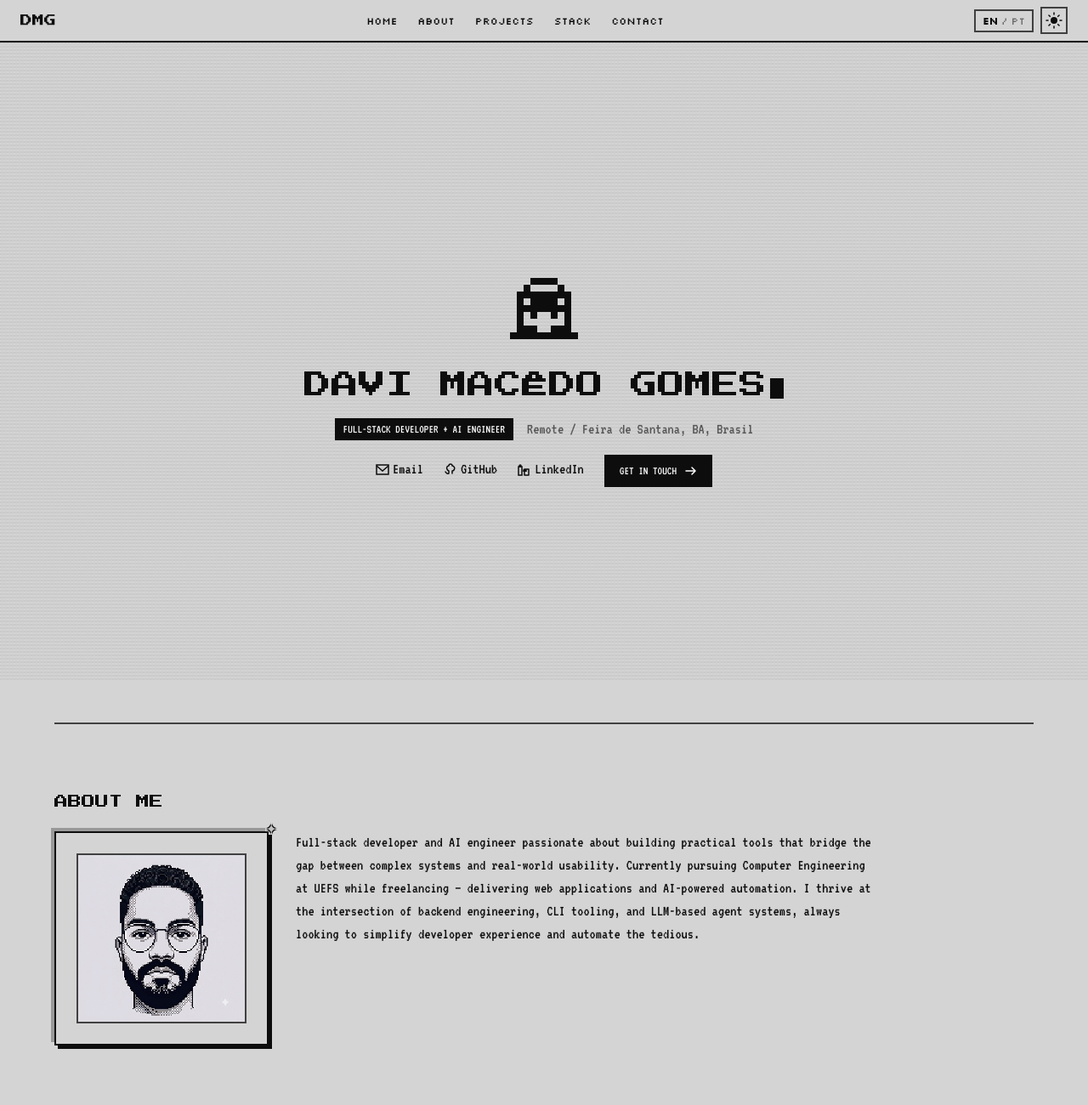
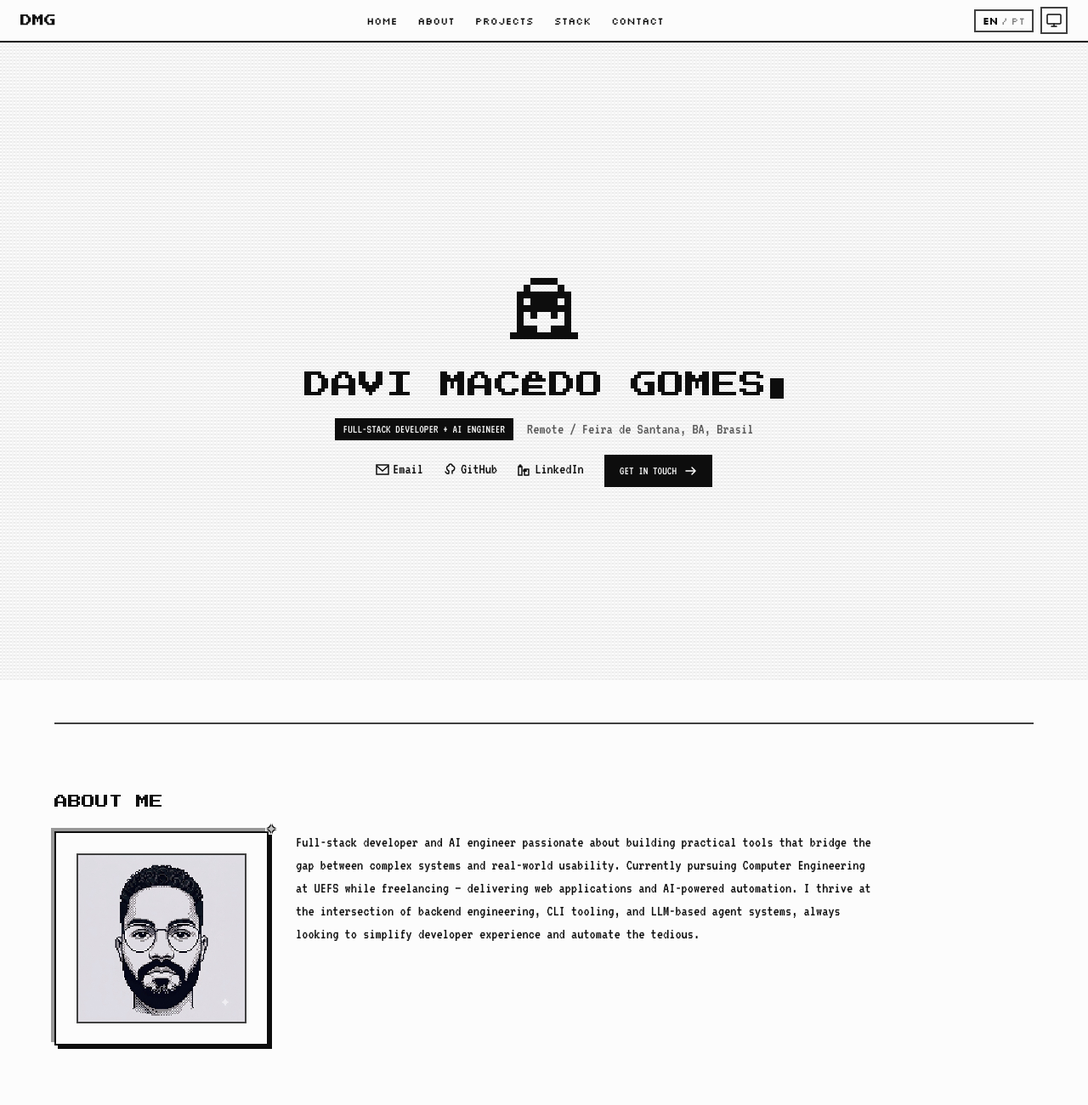
Before and after one commit to DaviMGDev/davimgdev.github.io, a plain HTML site: page index.html in a window 1280 px wide. Shown: the top 1300 px of the page at 85% size. Drawn offline with Linux system fonts and the light colour scheme.

Commit message:
feat: lighten light theme background and add 3-mode theme toggle
- Change light theme background from #D4D4D4 to #FCFCFC for seamless browser chrome blending
- Replace 2-mode toggle (light/dark) with 3-mode cycle: light → dark → auto
- Auto mode (default) follows system prefers-color-scheme via CSS media queries
- Explicit light/dark always override system preference
- Add monitor SVG icon for auto mode in both desktop and mobile toggles
- Update DESIGN.md with new background color and theming documentation

```diff
--- a/index.html
+++ b/index.html
@@ -64,8 +64,9 @@
     /* =========================================================================
        LIGHT THEME — color token overrides
        ========================================================================= */
+    /* Auto mode — follows system preference via media query */
     @media (prefers-color-scheme: light) {
-      :root:not([data-theme="dark"]) {
+      [data-theme="auto"] {
         --color-primary: #0D0D0D;
         --color-primary-hover: #1A1A1A;
         --color-secondary: #404040;
@@ -78,13 +79,13 @@
         --color-highlight: #C0C0C0;
         --color-midtone: #999999;
         --color-shadow: #262626;
-        --color-background: #D4D4D4;
+        --color-background: #FCFCFC;
         --color-border: #404040;
         --color-border-light: #999999;
       }
     }
+    /* Explicit light — always light regardless of system */
     [data-theme="light"] {
-      /* overrides also when JS sets the attribute explicitly */
       --color-primary: #0D0D0D;
       --color-primary-hover: #1A1A1A;
       --color-secondary: #404040;
@@ -97,9 +98,27 @@
       --color-highlight: #C0C0C0;
       --color-midtone: #999999;
       --color-shadow: #262626;
-      --color-background: #D4D4D4;
+      --color-background: #FCFCFC;
       --color-border: #404040;
       --color-border-light: #999999;
+    }
+    /* Explicit dark — always dark regardless of system */
+    [data-theme="dark"] {
+      --color-primary: #E0E0E0;
+      --color-primary-hover: #C0C0C0;
+      --color-secondary: #888888;
+      --color-text-muted: #999999;
+      --color-tertiary: #707070;
+      --color-neutral: #3A3A3A;
+      --color-surface: #2A2A2A;
+      --color-on-primary: #1A1A1A;
+      --color-on-surface: #DCDCDC;
+      --color-highlight: #505050;
+      --color-midtone: #606060;
+      --color-shadow: #0A0A0A;
+      --color-background: #1A1A1A;
+      --color-border: #888888;
+      --color-border-light: #555555;
     }
 
     /* =========================================================================
@@ -184,7 +203,7 @@
       z-index: 0;
     }
     @media (prefers-color-scheme: light) {
-      :root:not([data-theme="dark"]) body::after {
+      [data-theme="auto"] body::after {
         background-image: repeating-linear-gradient(
           transparent,
           transparent 2px,
@@ -199,6 +218,14 @@
         transparent 2px,
         rgba(0,0,0,0.03) 2px,
         rgba(0,0,0,0.03) 4px
+      );
+    }
+    [data-theme="dark"] body::after {
+      background-image: repeating-linear-gradient(
+        transparent,
+        transparent 2px,
+        rgba(255,255,255,0.02) 2px,
+        rgba(255,255,255,0.02) 4px
       );
     }
 
@@ -396,8 +423,11 @@
       border-color: var(--color-primary);
     }
     .icon-sun { display: none; }
-    [data-theme="light"] .icon-moon { display: none; }
+    .icon-moon { display: none; }
+    .icon-auto { display: none; }
     [data-theme="light"] .icon-sun { display: block; }
+    [data-theme="dark"] .icon-moon { display: block; }
+    [data-theme="auto"] .icon-auto { display: block; }
 
     /* Mobile: show hamburger, hide navbar */
     @media (max-width: 768px) {
@@ -1219,13 +1249,17 @@
         <span class="lang-sep">/</span>
         <span class="lang-option active" data-lang="pt">PT</span>
       </button>
-      <button id="theme-toggle" class="theme-toggle" aria-label="Toggle dark mode" type="button">
+      <button id="theme-toggle" class="theme-toggle" aria-label="Toggle theme" type="button">
         <svg width="20" height="20" viewBox="0 0 20 20" fill="none" xmlns="http://www.w3.org/2000/svg" class="icon-sun">
           <circle cx="10" cy="10" r="4" fill="currentColor"/>
           <path d="M10 1v2M10 17v2M1 10h2M17 10h2M3.93 3.93l1.41 1.41M14.66 14.66l1.41 1.41M3.93 16.07l1.41-1.41M14.66 5.34l1.41-1.41" stroke="currentColor" stroke-width="1.5" stroke-linecap="round"/>
         </svg>
         <svg width="20" height="20" viewBox="0 0 20 20" fill="none" xmlns="http://www.w3.org/2000/svg" class="icon-moon">
           <path d="M17 12.5A7.5 7.5 0 0110 3a7.5 7.5 0 000 15 7.5 7.5 0 007-5.5z" fill="currentColor"/>
+        </svg>
+        <svg width="20" height="20" viewBox="0 0 20 20" fill="none" xmlns="http://www.w3.org/2000/svg" class="icon-auto">
+          <rect x="2" y="3" width="16" height="11" rx="1" stroke="currentColor" stroke-width="1.5" fill="none"/>
+          <path d="M7 17h6M10 14v3" stroke="currentColor" stroke-width="1.5" stroke-linecap="round"/>
         </svg>
       </button>
     </div>
@@ -1263,13 +1297,17 @@
           <span class="lang-sep">/</span>
           <span class="lang-option active" data-lang="pt">PT</span>
         </button>
-        <button id="menu-theme-toggle" class="theme-toggle" aria-label="Toggle dark mode" type="button">
+        <button id="menu-theme-toggle" class="theme-toggle" aria-label="Toggle theme" type="button">
           <svg width="20" height="20" viewBox="0 0 20 20" fill="none" xmlns="http://www.w3.org/2000/svg" class="icon-sun">
             <circle cx="10" cy="10" r="4" fill="currentColor"/>
             <path d="M10 1v2M10 17v2M1 10h2M17 10h2M3.93 3.93l1.41 1.41M14.66 14.66l1.41 1.41M3.93 16.07l1.41-1.41M14.66 5.34l1.41-1.41" stroke="currentColor" stroke-width="1.5" stroke-linecap="round"/>
           </svg>
           <svg width="20" height="20" viewBox="0 0 20 20" fill="none" xmlns="http://www.w3.org/2000/svg" class="icon-moon">
             <path d="M17 12.5A7.5 7.5 0 0110 3a7.5 7.5 0 000 15 7.5 7.5 0 007-5.5z" fill="currentColor"/>
+          </svg>
+          <svg width="20" height="20" viewBox="0 0 20 20" fill="none" xmlns="http://www.w3.org/2000/svg" class="icon-auto">
+            <rect x="2" y="3" width="16" height="11" rx="1" stroke="currentColor" stroke-width="1.5" fill="none"/>
+            <path d="M7 17h6M10 14v3" stroke="currentColor" stroke-width="1.5" stroke-linecap="round"/>
           </svg>
         </button>
       </div>
@@ -1688,7 +1726,7 @@
       'use strict';
 
       // =====================================================================
-      // DARK/LIGHT THEME
+      // DARK/LIGHT/AUTO THEME
       // =====================================================================
       const themeToggle = document.getElementById('theme-toggle');
       const metaScheme = document.querySelector('meta[name="color-scheme"]');
@@ -1702,36 +1740,31 @@
       }
 
       function getTheme() {
-        return getStoredTheme() || getSystemTheme();
-      }
-
-      function applyTheme(theme, persist) {
-        if (theme === 'light') {
-          document.documentElement.setAttribute('data-theme', 'light');
-        } else {
-          document.documentElement.removeAttribute('data-theme');
-        }
-        if (metaScheme) metaScheme.setAttribute('content', theme === 'light' ? 'light' : 'dark');
-        if (persist) localStorage.setItem('theme', theme);
-      }
-
-      // Apply on load — do NOT persist (let CSS media query handle default)
+        return getStoredTheme() || 'auto';
+      }
+
+      function applyTheme(preference, persist) {
+        const resolved = preference === 'auto' ? getSystemTheme() : preference;
+        document.documentElement.setAttribute('data-theme', preference);
+        if (metaScheme) metaScheme.setAttribute('content', resolved);
+        if (persist) localStorage.setItem('theme', preference);
+      }
+
+      // Apply on load — default to auto (follows system)
       applyTheme(getTheme(), false);
 
       function toggleTheme() {
-        const current = document.documentElement.hasAttribute('data-theme') ? 'light' : 'dark';
-        const next = current === 'light' ? 'dark' : 'light';
-        applyTheme(next, true); // persist only on manual toggle
+        const current = getStoredTheme() || 'auto';
+        const next = current === 'light' ? 'dark' : current === 'dark' ? 'auto' : 'light';
+        applyTheme(next, true);
       }
       if (themeToggle) themeToggle.addEventListener('click', toggleTheme);
       var menuThemeToggle = document.getElementById('menu-theme-toggle');
       if (menuThemeToggle) menuThemeToggle.addEventListener('click', toggleTheme);
 
-      // Listen for system theme changes (only if no manual override)
-      window.matchMedia('(prefers-color-scheme: light)').addEventListener('change', function(e) {
-        if (!getStoredTheme()) {
-          applyTheme(e.matches ? 'light' : 'dark', false);
-        }
+      // Listen for system theme changes (re-applies auto, or updates meta for explicit)
+      window.matchMedia('(prefers-color-scheme: light)').addEventListener('change', function() {
+        applyTheme(getTheme(), false);
       });
 
       // =====================================================================
```
Also changed, not shown: DESIGN.md (+12 -2 lines).
